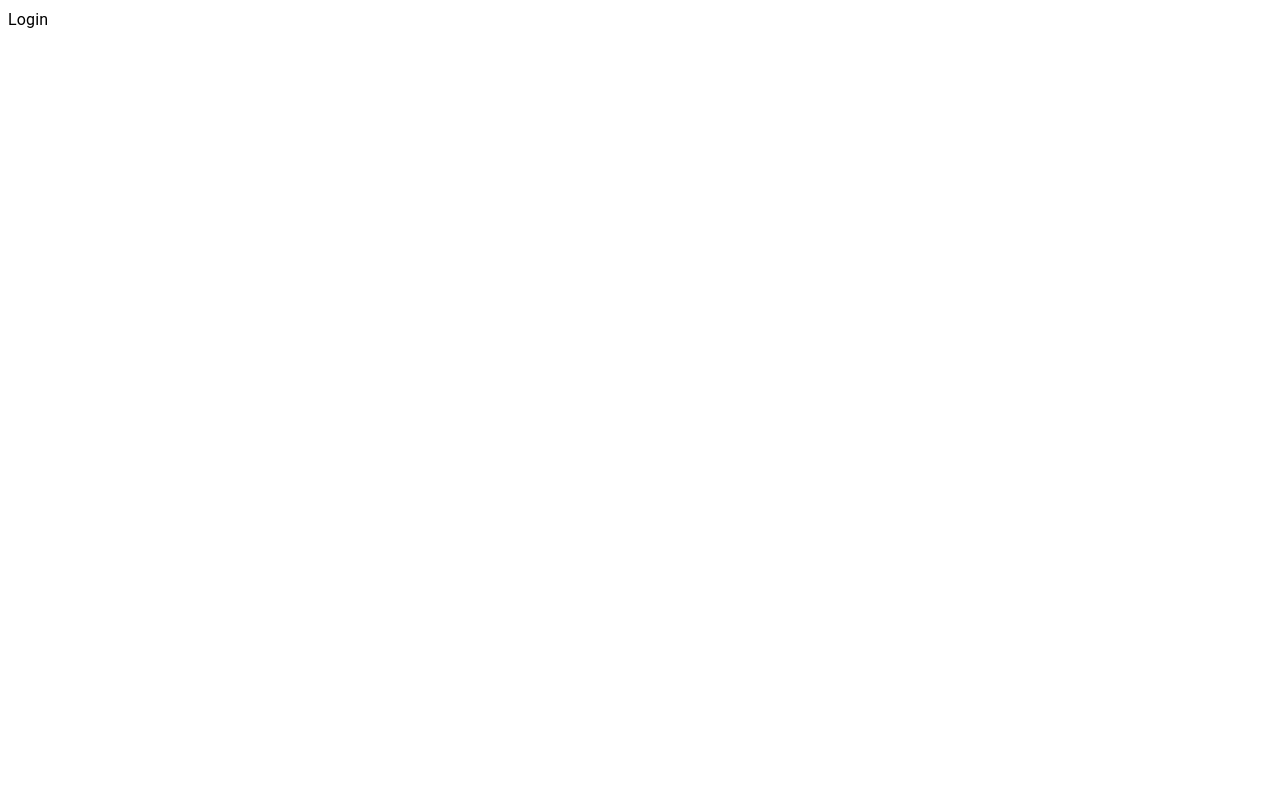
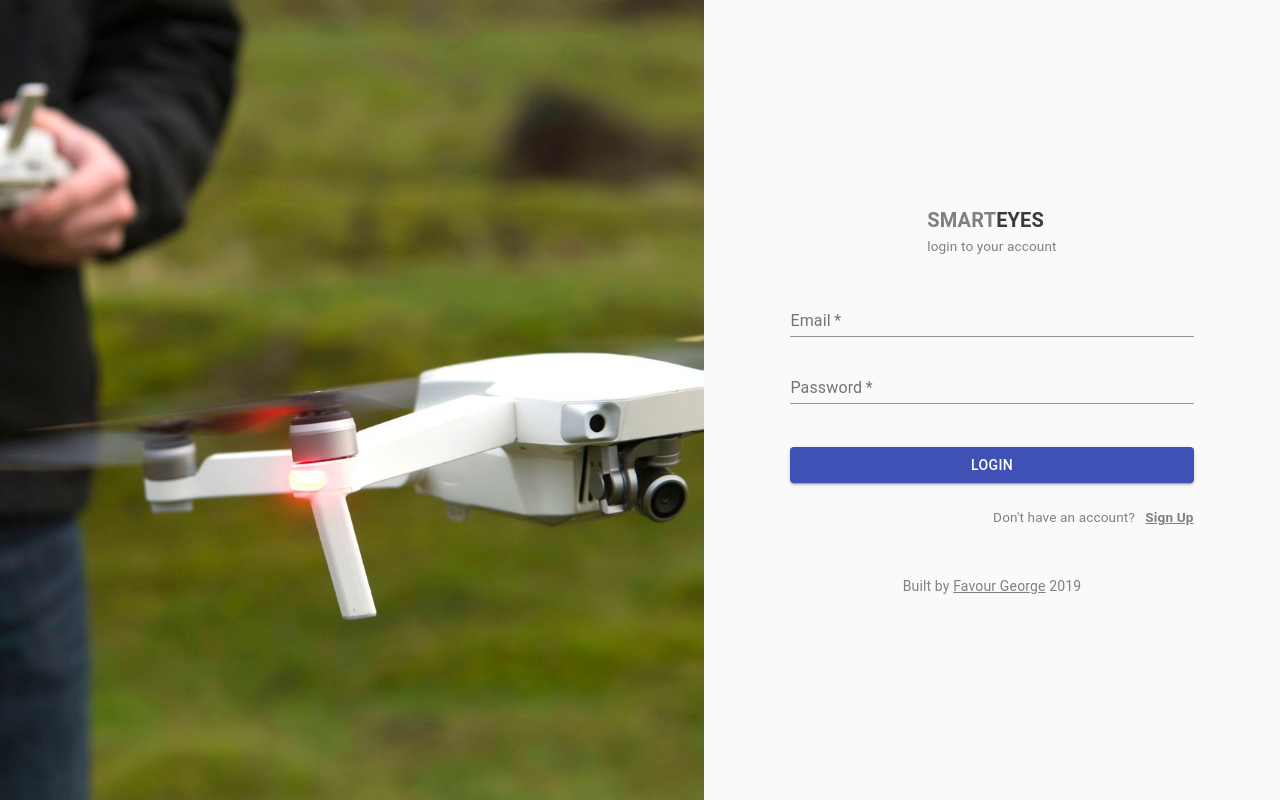
Before and after one commit to techam-group/thirdEye_client, a React (Create React App) app: page /login in a window 1280 px wide. Built offline with nearby package versions, Linux system fonts and the light colour scheme.

Commit message:
Add the login form and style it

```diff
--- a/src/pages/login.jsx
+++ b/src/pages/login.jsx
@@ -1,11 +1,111 @@
 import React from 'react'
-import { Grid, Typography } from '@material-ui/core'
+import { Link } from 'react-router-dom'
+import moment from 'moment'
+import { Grid, Typography, Hidden, CssBaseline, FormGroup, TextField, FormHelperText, Button } from '@material-ui/core'
+import { useStyles } from '../styles/auth-pages/login.styles'
+import * as yup from 'yup'
+import { Formik } from 'formik'
+
+const initialState = {
+  email: '',
+  password: ''
+}
+
+const validateSchema = yup.object().shape({
+  email: yup.string().email().required('Email is required'),
+  password: yup.string().min(4).required('Password is required')
+})
 
 const Login = () => {
+  const classes = useStyles()
 
   return (
     <Grid container>
-      <Typography>Login</Typography>
+      <CssBaseline />
+      <Hidden smDown>
+        <Grid item className={classes.imageHolder}></Grid>
+      </Hidden>
+      <Grid item className={classes.loginMain}>
+        <section className={classes.header}>
+          <Typography variant='h6'>Smart<span>Eyes</span></Typography>
+          <Typography>login to your account</Typography>
+        </section>
+        <section className={classes.forms}>
+          <Formik
+            initialValues={initialState}
+            validationSchema={validateSchema}
+            onSubmit={() => { }}
+            render={({
+              errors,
+              touched,
+              handleBlur,
+              handleSubmit,
+              handleChange,
+              values: { email, password }
+            }) => (
+                <form onSubmit={handleSubmit} autoComplete="off">
+                  <FormGroup>
+                    <TextField
+                      required
+                      fullWidth
+                      name="email"
+                      type="email"
+                      value={email}
+                      label="Email"
+                      onBlur={handleBlur}
+                      onChange={handleChange}
+                      error={errors.email || touched.email}
+                    />
+                    <FormHelperText className={classes.helperText}>
+                      {
+                        errors.email &&
+                        touched.email &&
+                        <Typography>{errors.email}</Typography>
+                      }
+                    </FormHelperText>
+                  </FormGroup>
+
+                  <FormGroup>
+                    <TextField
+                      required
+                      fullWidth
+                      name="password"
+                      type="password"
+                      label="Password"
+                      value={password}
+                      onBlur={handleBlur}
+                      onChange={handleChange}
+                      error={errors.password || touched.password}
+                    />
+                    <FormHelperText className={classes.helperText}>
+                      {
+                        errors.password &&
+                        touched.password &&
+                        <Typography>{errors.password}</Typography>
+                      }
+                    </FormHelperText>
+                  </FormGroup>
+
+
+                  <FormGroup>
+                    <Button type="submit" color="primary" variant="contained">Login</Button>
+                  </FormGroup>
+
+                  <Typography className={classes.noAccount}>
+                    Don't have an account?
+
+                    <Link to="/sign-up">Sign Up</Link>
+                  </Typography>
+                </form>
+              )}
+          />
+        </section>
+        <footer className={classes.footer}>
+          <span>
+            Built by <a href="https://twitter.com/tz_fayvor">Favour George</a> {' '} {moment().format('YYYY')}
+          </span>
+        </footer>
+      </Grid>
     </Grid>
   )
 }
--- /dev/null
+++ b/src/styles/auth-pages/login.styles.js
@@ -0,0 +1,80 @@
+import { makeStyles } from "@material-ui/styles";
+import LoginImage from '../../assets/monitor.jpg'
+
+export const useStyles = makeStyles(theme => ({
+  root: {
+    flexGrow: 1
+  },
+  imageHolder: {
+    backgroundImage: `url(${LoginImage})`,
+    backgroundSize: 'cover',
+    backgroundRepeat: 'no-repeat',
+    backgroundPosition: 'center center',
+    height: '100vh',
+    width: '55%'
+  },
+  loginMain: {
+    display: 'flex',
+    flexDirection: 'column',
+    justifyContent: 'center',
+    alignItems: 'center',
+    flexGrow: 1,
+    height: '100vh'
+  },
+  header: {
+    marginBottom: '2rem',
+
+    '& h6': {
+      fontWeight: 600,
+      color: 'grey',
+      textTransform: 'uppercase',
+
+      '& span': {
+        color: '#3C393D'
+      }
+    },
+    '& p': {
+      fontSize: '0.85rem',
+      color: 'grey'
+    }
+  },
+  forms: {
+    width: '70%',
+    marginBottom: '3rem',
+
+    '& button': {
+      margin: '1.5rem 0'
+    },
+  },
+  helperText: {
+    paddingBottom: '1rem',
+    color: '#fd2b2b',
+
+    '& p': {
+      fontSize: '0.85rem',
+    }
+  },
+  noAccount: {
+    display: 'flex',
+    justifyContent: 'end',
+    color: 'grey',
+    fontSize: '0.85rem',
+
+    '& a': {
+      color: 'inherit',
+      paddingLeft: '0.65rem',
+      fontWeight: 600
+    }
+  },
+  footer: {
+    color: 'grey',
+    display: 'flex',
+    justifyContent: 'space-around',
+    alignItems: 'center',
+    flexDirection: 'column',
+
+    '& a': {
+      color: 'inherit'
+    }
+  }
+}))
```
